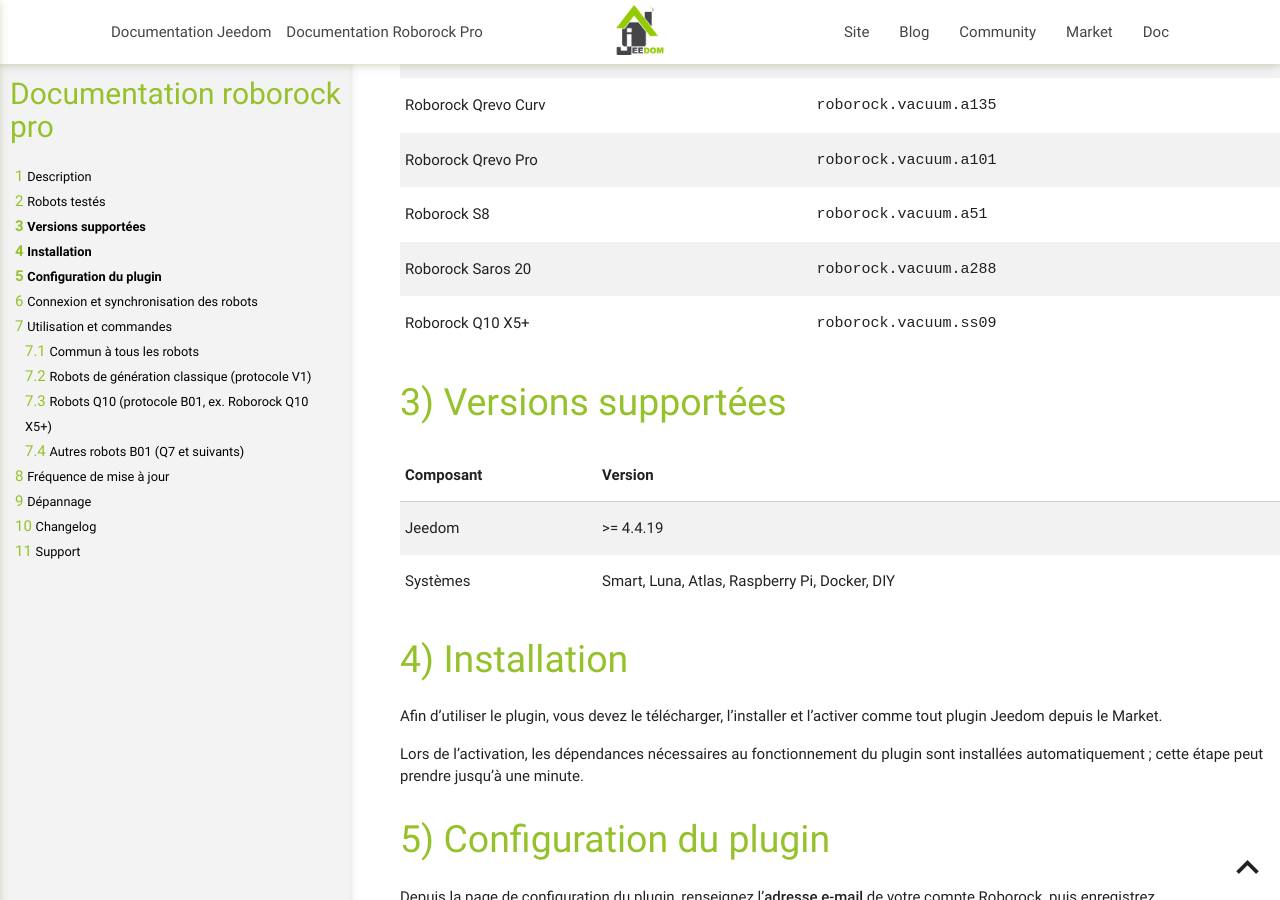
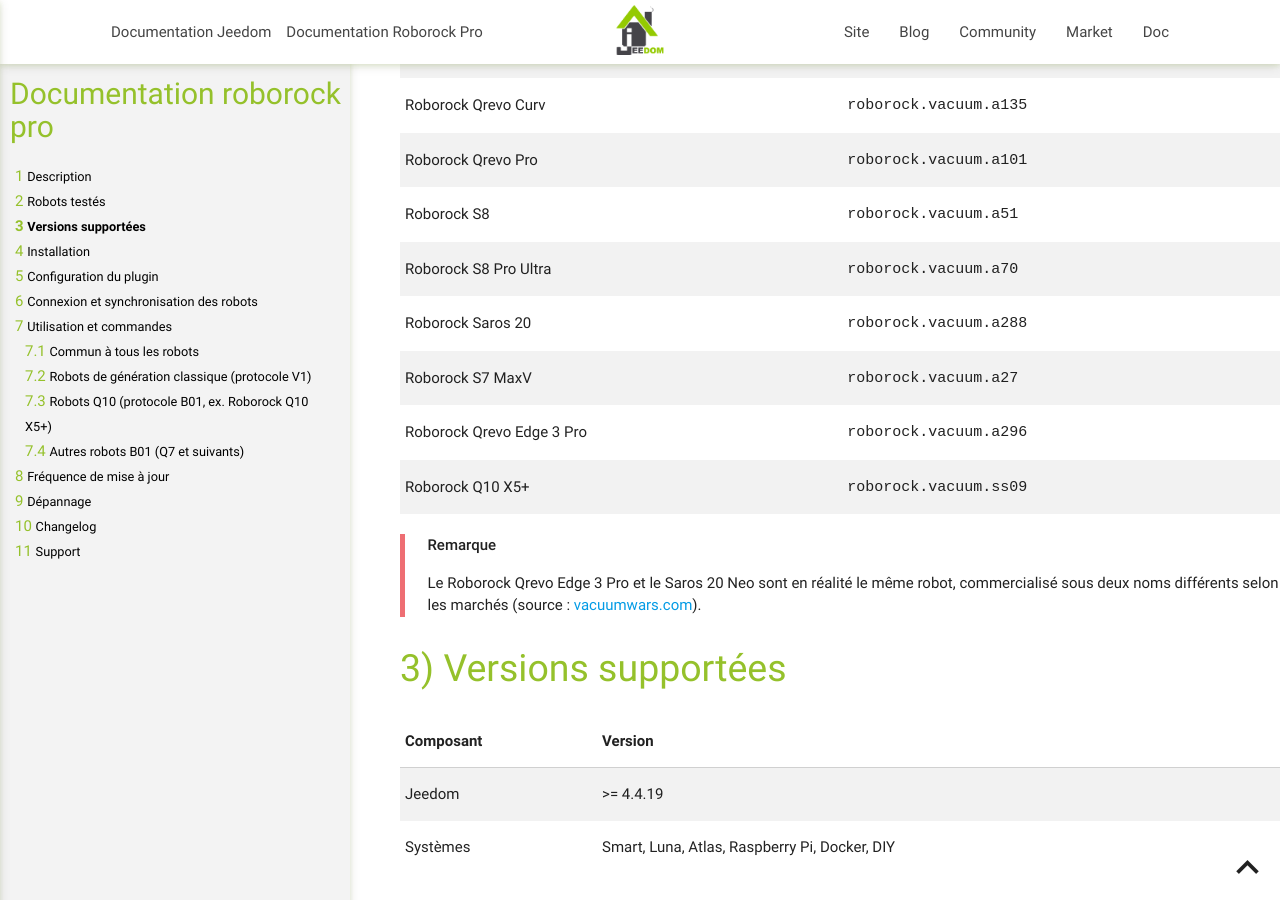
Before and after one commit to thanaus/jeedom_docs, a Jekyll site: the page built from plugins/roborockpro/fr_FR/index.md, in a window 1280 px wide and 900 px high, scrolled down 612 px. Built offline with Jekyll 4.4.1, drawn with Linux system fonts in a browser that asks for light colours.

Commit message:
Update index.md

```diff
--- a/plugins/roborockpro/fr_FR/index.md
+++ b/plugins/roborockpro/fr_FR/index.md
@@ -36,8 +36,17 @@ cloud, mais les modèles suivants ont été officiellement testés :
 | Roborock Qrevo Curv    | `roborock.vacuum.a135`  |
 | Roborock Qrevo Pro     | `roborock.vacuum.a101`  |
 | Roborock S8            | `roborock.vacuum.a51`  |
+| Roborock S8 Pro Ultra  | `roborock.vacuum.a70`  |
 | Roborock Saros 20      | `roborock.vacuum.a288`  |
+| Roborock S7 MaxV       | `roborock.vacuum.a27`  |
+| Roborock Qrevo Edge 3 Pro | `roborock.vacuum.a296`  |
 | Roborock Q10 X5+       | `roborock.vacuum.ss09`  |
+
+> **Remarque**
+>
+> Le Roborock Qrevo Edge 3 Pro et le Saros 20 Neo sont en réalité le même robot,
+> commercialisé sous deux noms différents selon les marchés (source :
+> [vacuumwars.com](https://vacuumwars.com/roborocks-ifa-2026-lineup/)).
 
 # Versions supportées
 
```
